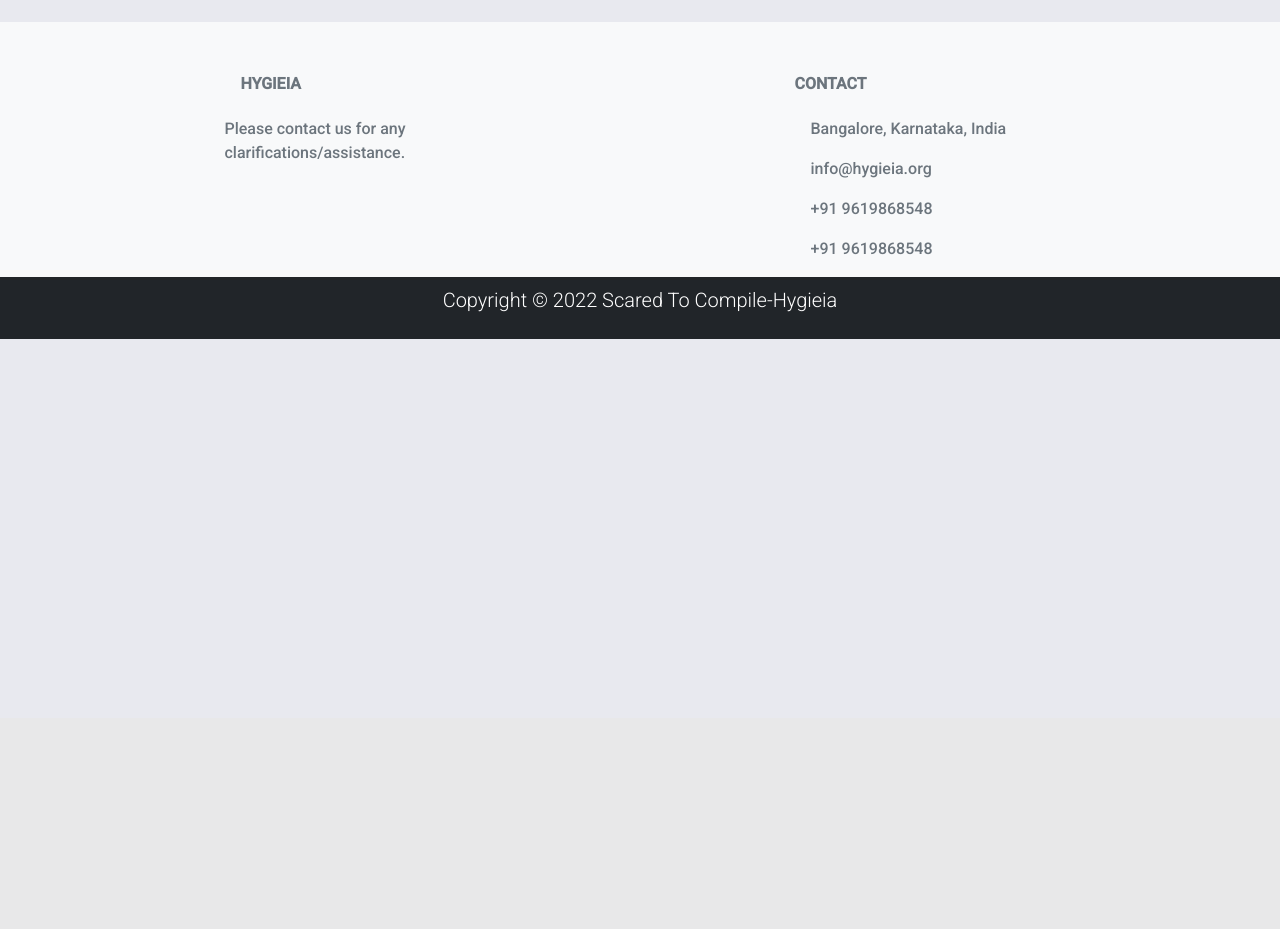
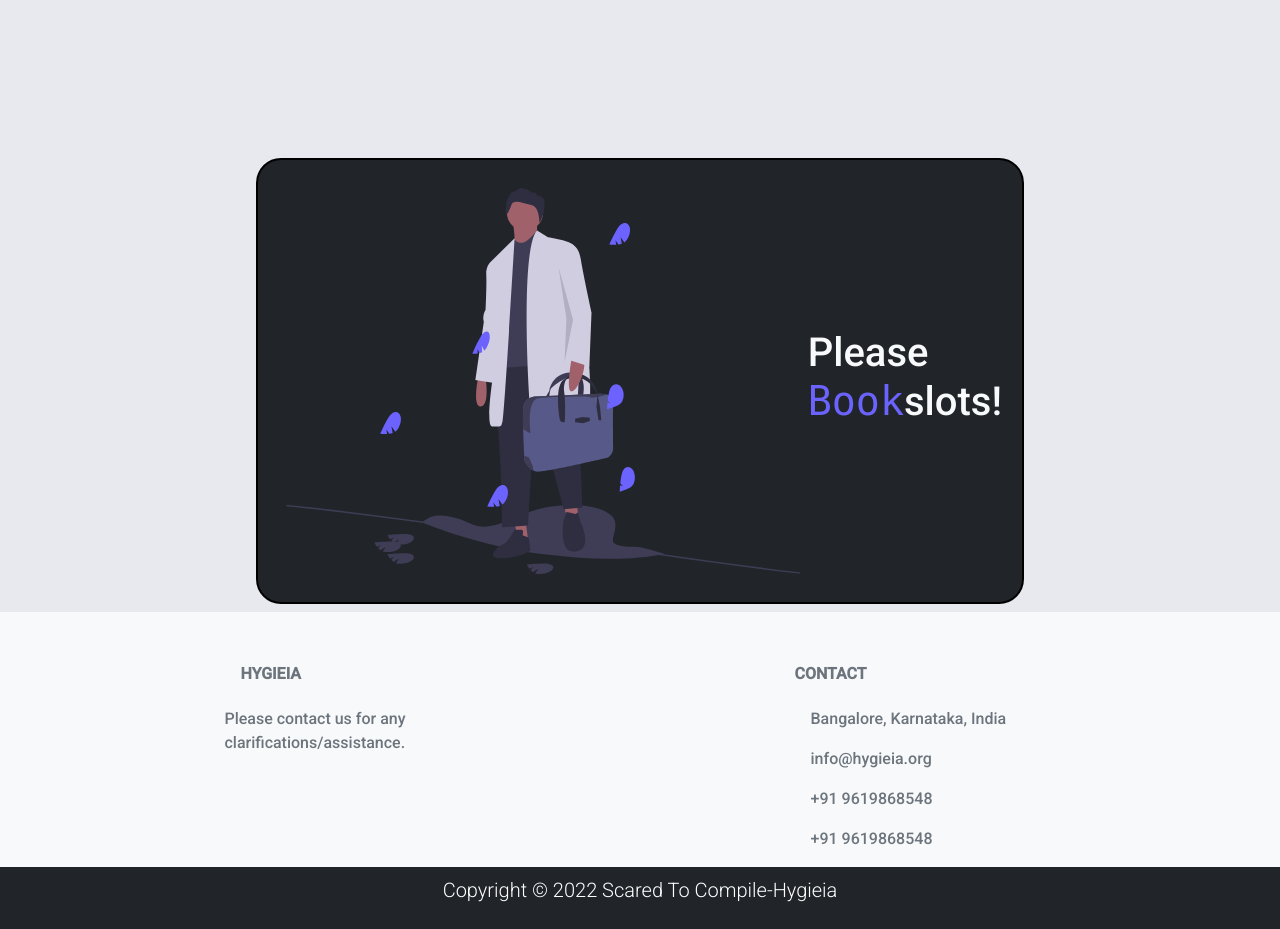
Before and after one commit to sumanth2002629/Hygieia, a Django app: page /doctor/view_slots/ in a window 1280 px wide. Shown: the part 82-1011 px from the top of the page. Before the commit the page ends 421 px from the top, so only its background shows below. Run offline with Django 4.2, Linux system fonts and the light colour scheme; data comes from the database, SQL or seed files in the repository; both versions use the stored data as it was after the commit.

Commit message:
ui improvement

```diff
--- a/doctor/templates/doctor/view_slots.html
+++ b/doctor/templates/doctor/view_slots.html
@@ -3,6 +3,7 @@
 {%block content%}
 <br><br><br><br>
 
+         {%if available%}
 
          {% for slot in available %}
 
@@ -54,6 +55,22 @@
 
          {%endfor %}
 
+      {%else%}
+
+      <br><br><br><br><br><br>
+<div id="formbox" class=" bg-dark text-light container d-flex justify-content-center mb-3re">
+    <div id="aligndiv" class=" text-light d-flex">
+        <div class="p-2"><img src="{% static 'images/logout.svg' %}" class="d-block w-100" alt="assets/portfolio.svg"></div>
+    </div>
+
+    <div id="aligndiv" class="bg-dark text-light" style="border-radius: 25px;">
+        <h1> Please<span id="carouselText"> Book</span>slots!</h1>
+    </div>
+
+</div>
+
+{%endif%}
+
 
 
 {%endblock content%}
```
Also changed, not shown: patient/templates/patient/patient_view_slots.html (+17 -0 lines), db.sqlite3.
